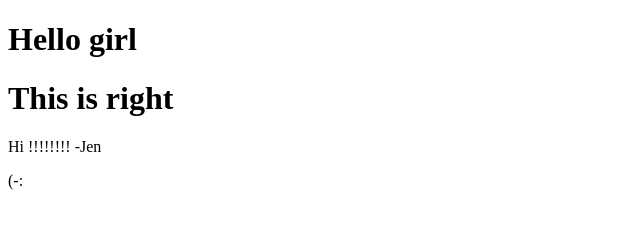
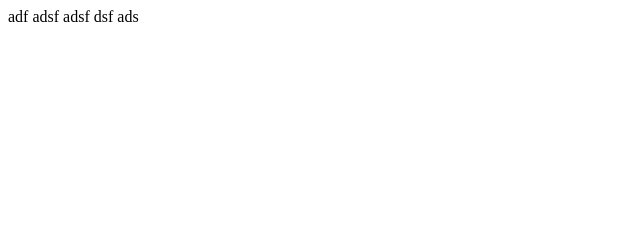
Before and after one commit to osheitchang/Gitcollab, a plain HTML site: page index.html in a window 1280 px wide. Shown: the whole page, without its empty margins (0-640 px from the left). Drawn offline with Linux system fonts and the light colour scheme.

Commit message:
'adsfasdf'

```diff
--- a/index.html
+++ b/index.html
@@ -4,12 +4,4 @@
     <meta charset="UTF-8">
     <meta name="viewport" content="width=device-width, initial-scale=1.0">
     <meta http-equiv="X-UA-Compatible" content="ie=edge">
-    <title>Document</title>
-</head>
-<body>
-    <h1>Hello girl</h1>
-    <h1>This is right</h1>
-    <p>Hi !!!!!!!! -Jen</p>
-    <p> (-:</p>
-</body>
-</html>
+adf adsf adsf dsf ads
```
Also changed, not shown: sample.js (+8 -0 lines).
